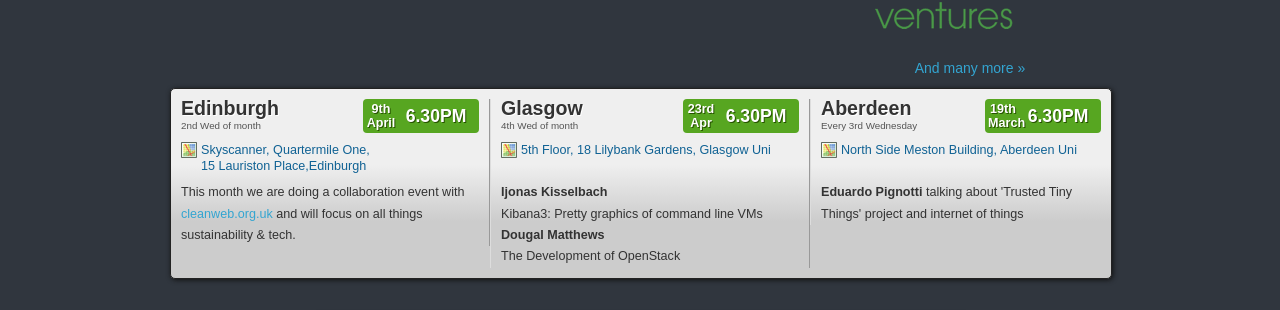
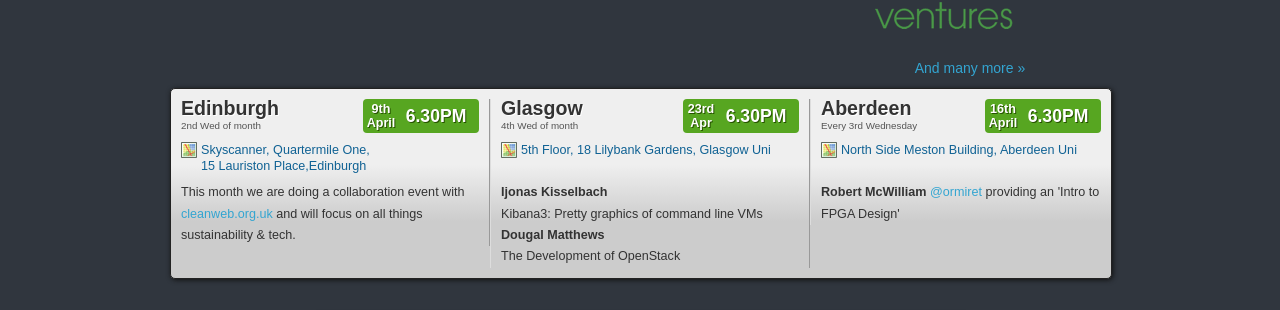
Before and after one commit to techmeetup/techmeetup.co.uk, a Jekyll site: the page built from index.html, in a window 1280 px wide. Shown: the part 324-634 px from the top of the page. Built offline with Jekyll 4.4.1, drawn with Linux system fonts in a browser that asks for light colours; Markdown is read by kramdown in place of the engine named in the settings.

Commit message:
Update index.html
Added Aberdeen update for this week

```diff
--- a/index.html
+++ b/index.html
@@ -75,13 +75,13 @@
     <span>Every 3rd Wednesday</span>
     <p><a href="http://maps.google.co.uk/maps?f=q&amp;source=s_q&amp;hl=en&amp;geocode=&amp;q=Meston+Building+Aberdeen+University&amp;sll=57.294593,-2.400159&amp;sspn=0.017437,0.034075&amp;ie=UTF8&amp;hq=Meston+Building+Aberdeen+University&amp;hnear=&amp;l" class="map">North Side Meston Building, Aberdeen Uni</a></p>
     <p>
-      <strong>Eduardo Pignotti</strong> talking about 'Trusted Tiny Things' project and internet of things
+      <strong>Robert McWilliam</strong> <a href="https://twitter.com/ormiret">@ormiret</a> providing an 'Intro to FPGA Design'
     </p>
     <div class="datewrapper">
       <div class="when">
         <div class="daywrap">
-          <div class="day">19th</div>
-          <div class="month">March</div>
+          <div class="day">16th</div>
+          <div class="month">April</div>
         </div>
         <div class="time">6.30PM</div>
       </div>
```
